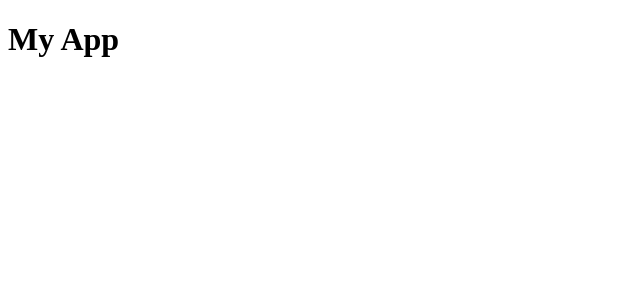
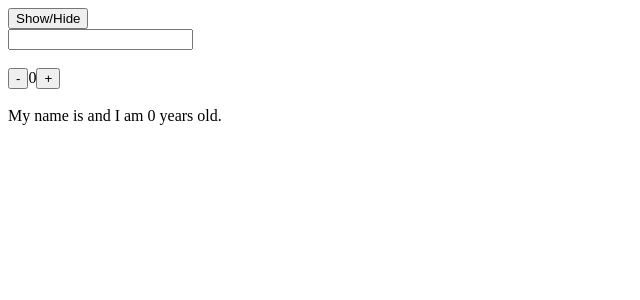
Before and after one commit to SohamAxel/ReactHandsOn, a React (Vite) app: page / in a window 1280 px wide. Shown: the top 300 px of the page, without its empty margins (0-640 px from the left). Built offline with nearby package versions, Linux system fonts and the light colour scheme.

Commit message:
Use effect task implementation

```diff
--- a/src/App.jsx
+++ b/src/App.jsx
@@ -1,8 +1,17 @@
+import { useState } from "react"
+import { Child } from "./Child"
 
-function App() {
+export default function App() {
+  const [show, setShow] = useState(true)
+
+  const childComponent = show ? <Child /> : null
+
   return (
-      <h1>My App</h1>
-  );
+    <div>
+      <button onClick={() => setShow(currentShow => !currentShow)}>
+        Show/Hide
+      </button>
+      {childComponent}
+    </div>
+  )
 }
-
-export default App;
--- /dev/null
+++ b/src/Child.jsx
@@ -0,0 +1,47 @@
+import { useEffect, useState } from "react"
+
+export function Child() {
+  const [age, setAge] = useState(0)
+  const [name, setName] = useState("")
+
+  useEffect(() => {
+    console.log('**Hi**');
+
+    return () => {
+      console.log('**Bye**');
+    }
+  }, [])
+
+  useEffect(() => {
+    console.log('**Render**');
+  })
+
+  useEffect(() => {
+    console.log(`**My name is ${name} and I am ${age} years old**`);
+  }, [age, name])
+
+  useEffect(() => {
+    document.title = name;
+    const timeout = setTimeout(() => {
+      console.log(`**My name is ${name}**`);
+    }, 1000);
+
+    return () => {
+      clearTimeout(timeout);
+    }
+  }, [name])
+
+  return (
+    <div>
+      <input type="text" value={name} onChange={e => setName(e.target.value)} />
+      <br />
+      <br />
+      <button onClick={() => setAge(a => a - 1)}>-</button>
+      {age}
+      <button onClick={() => setAge(a => a + 1)}>+</button>
+      <br />
+      <br />
+      My name is {name} and I am {age} years old.
+    </div>
+  )
+}
--- a/src/main.jsx
+++ b/src/main.jsx
@@ -1,9 +1,5 @@
-import { StrictMode } from 'react'
-import { createRoot } from 'react-dom/client'
-import App from './App.jsx'
+import React from "react"
+import ReactDOM from "react-dom/client"
+import App from "./App"
 
-createRoot(document.getElementById('root')).render(
-  <StrictMode>
-    <App />
-  </StrictMode>,
-)
+ReactDOM.createRoot(document.getElementById("root")).render(<App />)
```
